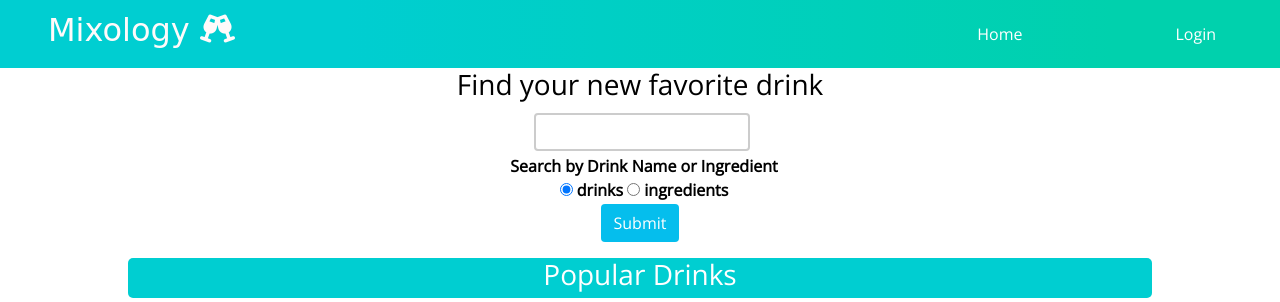
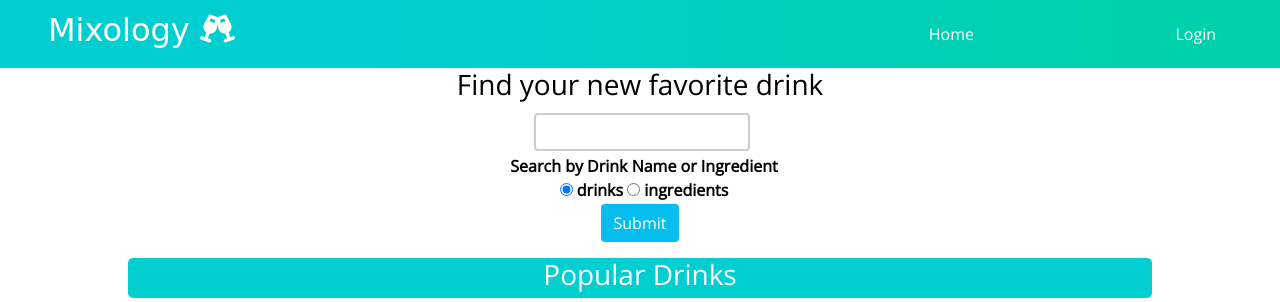
Before and after one commit to podop29/cocktail, a Flask app: page / in a window 1280 px wide. Shown: the top 302 px of the page. Run offline with Flask 2, Linux system fonts and the light colour scheme; data that the repository does not hold is empty; some libraries are stand-ins or nearby versions; some web fonts are replaced.

Commit message:
Fixed spelling mistakes and header spacing

```diff
--- a/templates/base.html
+++ b/templates/base.html
@@ -21,8 +21,8 @@
        <li></li>
        <li></li>
        <li></li>
-       <li></li>
-       <li></li>
+
+
 
 
        <li class="baritem"><a class="ab" href="/">Home</a></li>
--- a/templates/show-drink-details.html
+++ b/templates/show-drink-details.html
@@ -10,7 +10,7 @@
     <table class="drink-table my-4 mb-5 blue-body" style="width:80%">
         <tr>
             <td  style="width:40%"><h3>{{drink.name}}</h3></td>
-            <td  style="width:60%"><h3>Ingridients</h3></td>
+            <td  style="width:60%"><h3>ingredients</h3></td>
         </tr>
         <tr>
             <td style="width:35%"><img class="img-thumbnail lg-1 ms-4" src="{{drink.img_url}}" alt="Img for {{drink.name}}" width="100%"></td>
```
